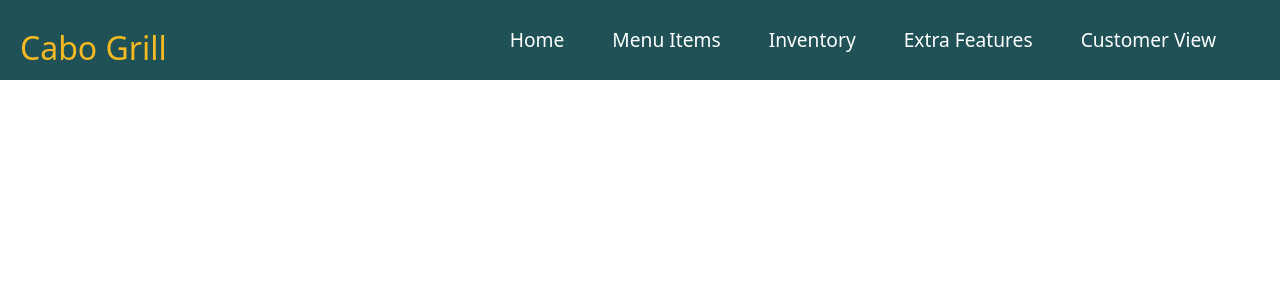
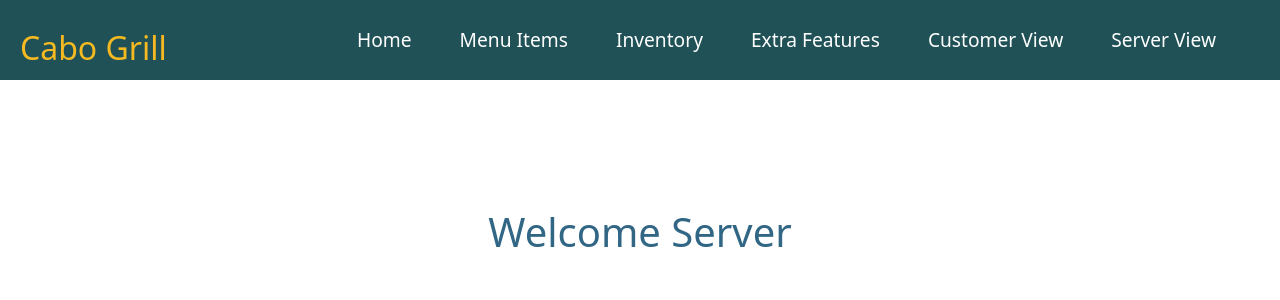
Before and after one commit to jacobtt21/CSCE-315-Team-82-React, a React (Create React App) app: page /Server in a window 1280 px wide. Shown: the top 300 px of the page. Built offline with nearby package versions, Linux system fonts and the light colour scheme.

Commit message:
added base page for server view

```diff
--- a/src/App.js
+++ b/src/App.js
@@ -6,7 +6,7 @@ import { MenuItems } from "./Manager/Components/MenuItems/MenuItems";
 import { Inventory } from "./Manager/Components/Inventory";
 import { ExtraFeatures } from "./Manager/Components/ExtraFeatures";
 import { CustomerPage } from "./Manager/Components/Customer/CustomerPage";
-
+import {Server} from "./Manager/Components/Server/Server";
 import { Edit as MenuItemEdit } from "./Manager/Components/MenuItems/Edit";
 
 function App() {
@@ -22,6 +22,7 @@ function App() {
             <Route path= "/ExtraFeatures" component={ExtraFeatures} />
             <Route path= "/CustomerPage" component={CustomerPage} />
             <Route exact path= "/MenuItems/:id" component={MenuItemEdit} />
+            <Route exact path = "/Server" component={Server}/>
           </Switch>
         </div>
       </Router>
--- /dev/null
+++ b/src/Manager/Components/Server/Server.js
@@ -0,0 +1,9 @@
+import React from "react";
+
+export const Server = () => {
+  return (
+    <div>
+      <h1>Welcome Server</h1>
+    </div>
+  );
+};
--- a/src/Manager/Navbar.js
+++ b/src/Manager/Navbar.js
@@ -71,6 +71,17 @@ function NavBar() {
                 Customer View
               </NavLink>
             </li>
+            <li className="nav-item">
+              <NavLink
+                exact
+                to="/Server"
+                activeClassName="active"
+                className="nav-links"
+                onClick={handleClick}
+              >
+                Server View
+              </NavLink>
+            </li>
           </ul>
           <div className="nav-icon" onClick={handleClick}>
             <i className={click ? "fas fa-times" : "fas fa-bars"}></i>
```
